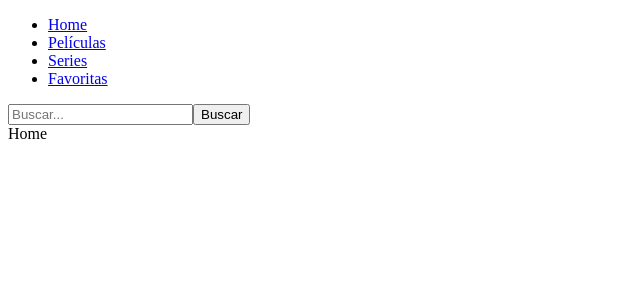
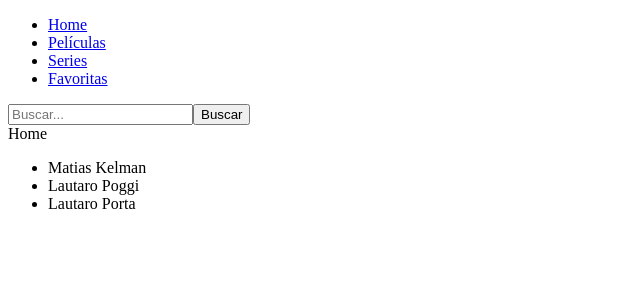
Before and after one commit to matiaskelman/PI_Prog3_Grupo10, a React (Create React App) app in the folder myapp/: page / in a window 1280 px wide. Shown: the top 300 px of the page, without its empty margins (0-640 px from the left). Built offline with nearby package versions, Linux system fonts and the light colour scheme.

Commit message:
Footer added

```diff
--- a/myapp/src/App.js
+++ b/myapp/src/App.js
@@ -3,6 +3,7 @@ import logo from './logo.svg';
 import './App.css';
 import { Switch,Route } from "react-router-dom"
 import Header from './Components/Header/Header.js';
+import Footer from './Components/Footer/Footer.js';
 import Home from './screens/home/Home.js';
 function App() {
   return (
@@ -10,7 +11,9 @@ function App() {
       <Header />
       <Switch>
         <Route path='/' component={Home} exact={true} />
+        <Route component={() => <div>404 NOT FOUND</div>} />
       </Switch>
+      <Footer/>
     </React.Fragment>
 
   );
--- /dev/null
+++ b/myapp/src/Components/Footer/Footer.js
@@ -0,0 +1,17 @@
+import React from "react";
+import { Component } from "react";
+
+class Footer extends Component {
+  render() {
+    return (
+        <div>
+            <ul>
+                <li>Matias Kelman</li>
+                <li>Lautaro Poggi</li>
+                <li>Lautaro Porta</li>
+            </ul>
+        </div>
+    )
+  }
+}
+export default Footer;
```
